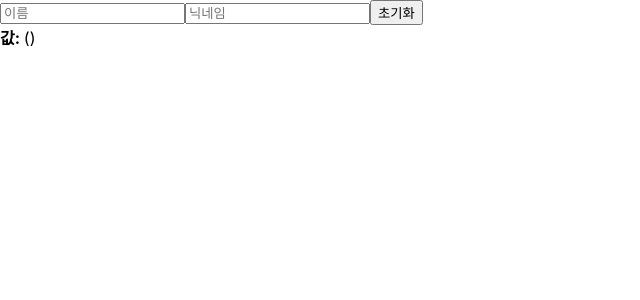
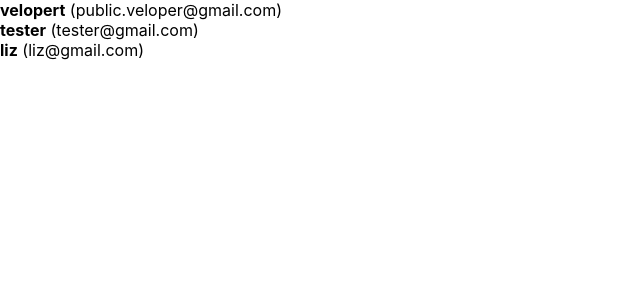
Before and after one commit to hohoprince/Reac-Study, a React (Create React App) app: page / in a window 1280 px wide. Shown: the top 300 px of the page, without its empty margins (0-640 px from the left). Built offline with nearby package versions, Linux system fonts and the light colour scheme.

Commit message:
배열 렌더링

```diff
--- a/src/App.js
+++ b/src/App.js
@@ -1,9 +1,10 @@
 import React from 'react';
 import InputSample from './InputSample';
+import UserList from './UserList';
 
 function App() {
   return (
-    <InputSample />
+    <UserList></UserList>
   );
 }
 
--- /dev/null
+++ b/src/UserList.js
@@ -0,0 +1,39 @@
+import React from 'react';
+
+function User({ user }) {
+    return (
+        <div>
+            <b>{user.username}</b> <span>({user.email})</span>
+        </div>
+    );
+}
+
+function UserList() {
+    const users = [
+        {
+            id: 1,
+            username: 'velopert',
+            email: 'public.veloper@gmail.com'
+        },
+        {
+            id: 2,
+            username: 'tester',
+            email: 'tester@gmail.com'
+        },
+        {
+            id: 3,
+            username: 'liz',
+            email: 'liz@gmail.com'
+        }
+    ];
+
+    return (
+        <div>
+            {users.map(user => (
+                <User user={user} key={user.id}/>
+            ))}
+        </div>
+    );
+}
+
+export default UserList;
```
